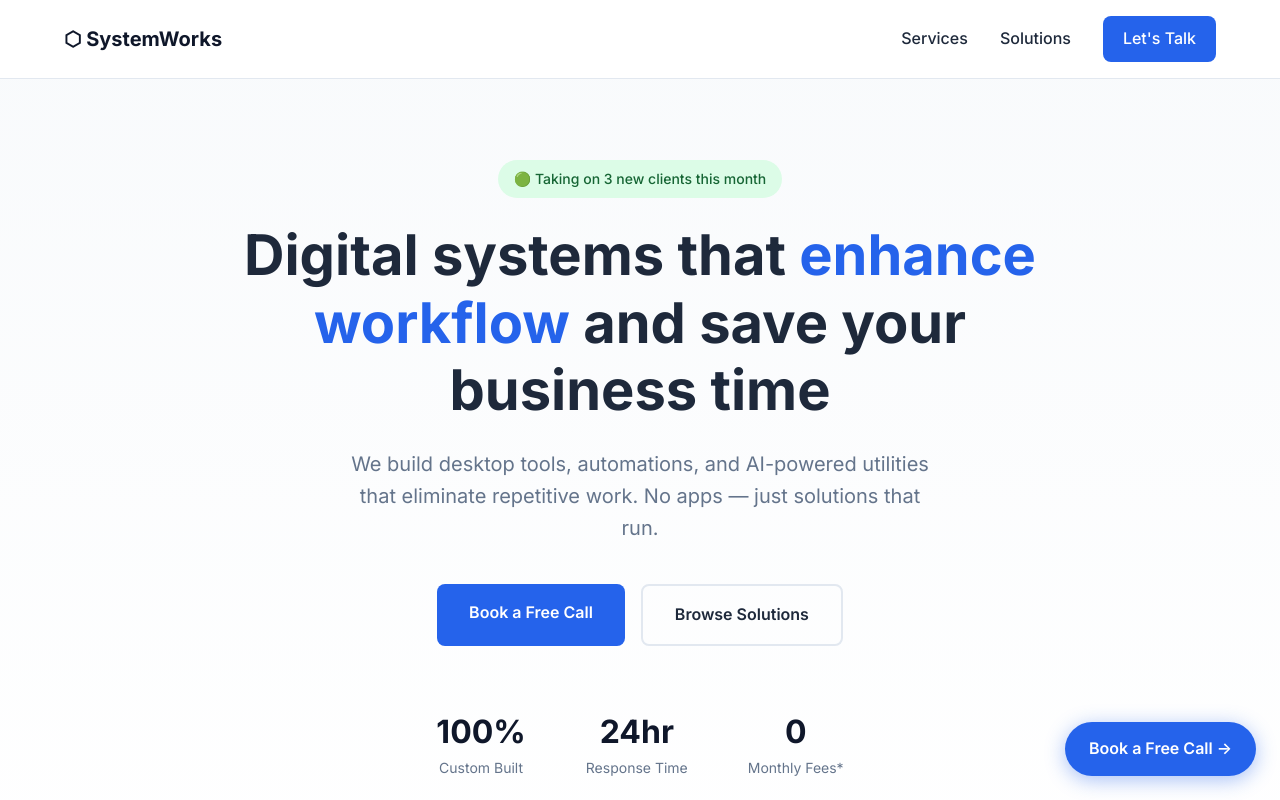
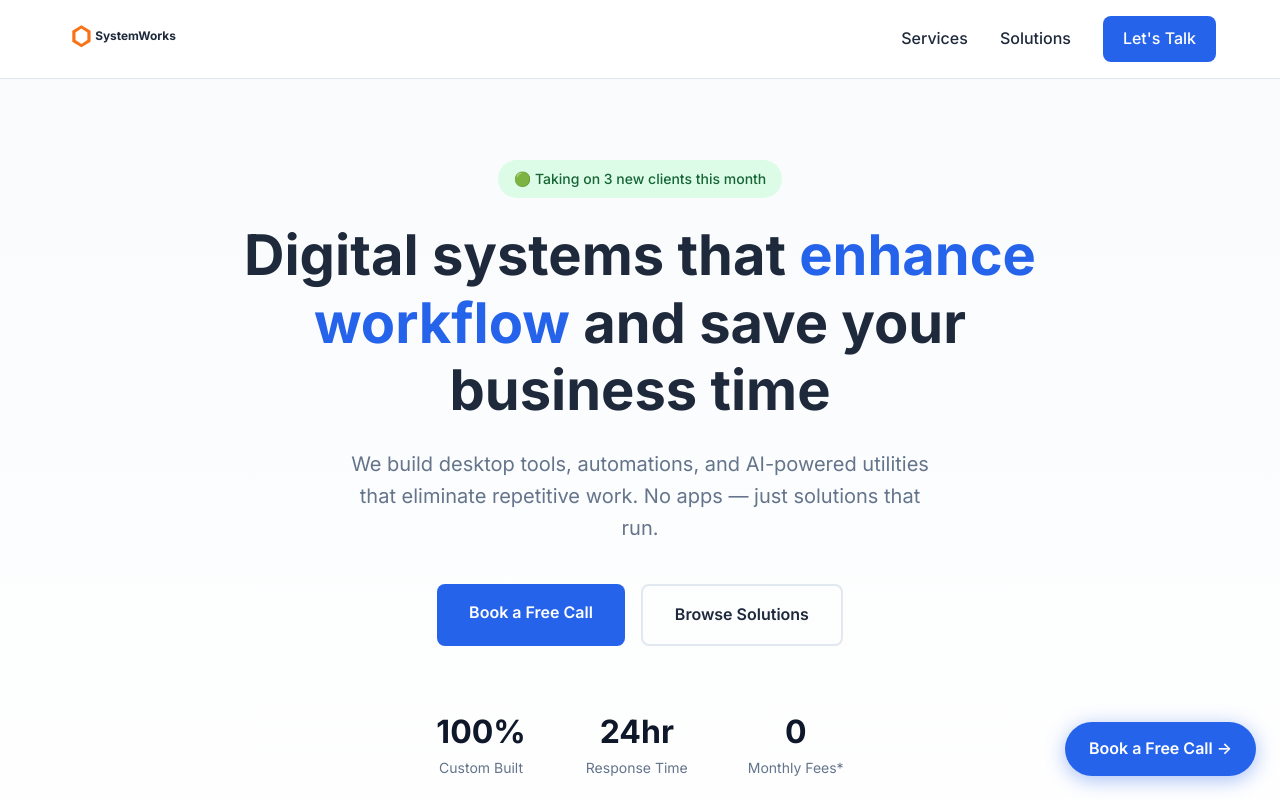
Before and after one commit to casimiro2003/systemworks-site, a website: page index.html in a window 1280 px wide. Shown: the top 800 px of the page. Drawn offline with Linux system fonts and the light colour scheme.

Commit message:
Add SVG logo to nav and update styling

```diff
--- a/index.html
+++ b/index.html
@@ -13,7 +13,13 @@
   <!-- Navigation -->
   <nav class="nav">
     <div class="nav-container">
-      <a href="#" class="logo">⬡ SystemWorks</a>
+      <a href="#" class="logo">
+        <svg width="140" height="32" viewBox="0 0 280 70" xmlns="http://www.w3.org/2000/svg">
+          <polygon points="25,5 45,17 45,41 25,53 5,41 5,17" fill="#F97316"/>
+          <polygon points="25,12 38,21 38,37 25,46 12,37 12,21" fill="white"/>
+          <text x="55" y="38" font-family="Inter, Arial, sans-serif" font-size="26" font-weight="700" fill="#1e293b">SystemWorks</text>
+        </svg>
+      </a>
       <div class="nav-links">
         <a href="#services">Services</a>
         <a href="#work">Solutions</a>
@@ -440,7 +446,7 @@
   <footer class="footer">
     <div class="container">
       <div class="footer-content">
-        <p>&copy; 2025 ⬡ SystemWorks. All rights reserved.</p>
+        <p>&copy; 2025 SystemWorks. All rights reserved.</p>
         <div class="footer-links">
           <a href="#">LinkedIn</a>
           <a href="#">Twitter</a>
--- a/styles.css
+++ b/styles.css
@@ -82,10 +82,14 @@ h2 {
 }
 
 .logo {
-  font-size: 1.25rem;
-  font-weight: 700;
-  color: var(--secondary);
+  display: flex;
+  align-items: center;
   text-decoration: none;
+}
+
+.logo svg {
+  height: 32px;
+  width: auto;
 }
 
 .nav-links {
```
Also changed, not shown: logo.html (added, +24 -0 lines), logo.svg (added).
